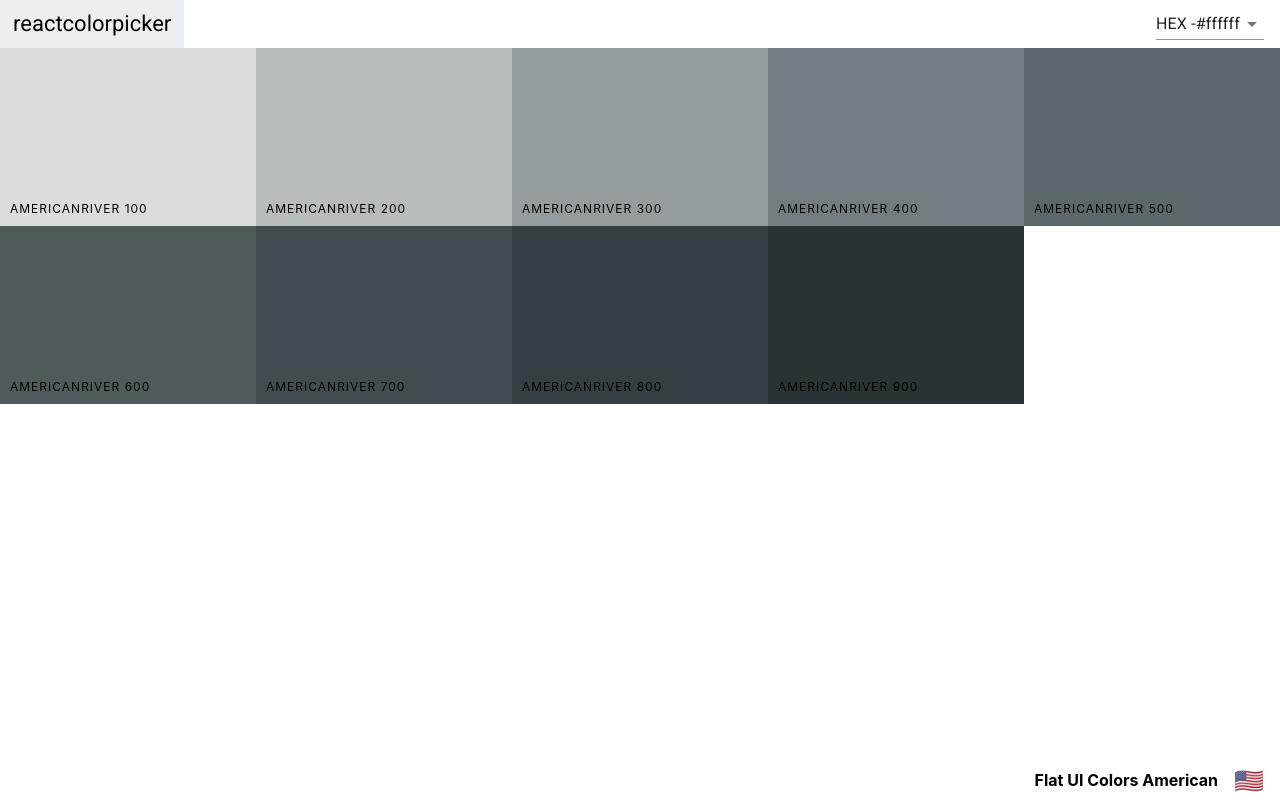
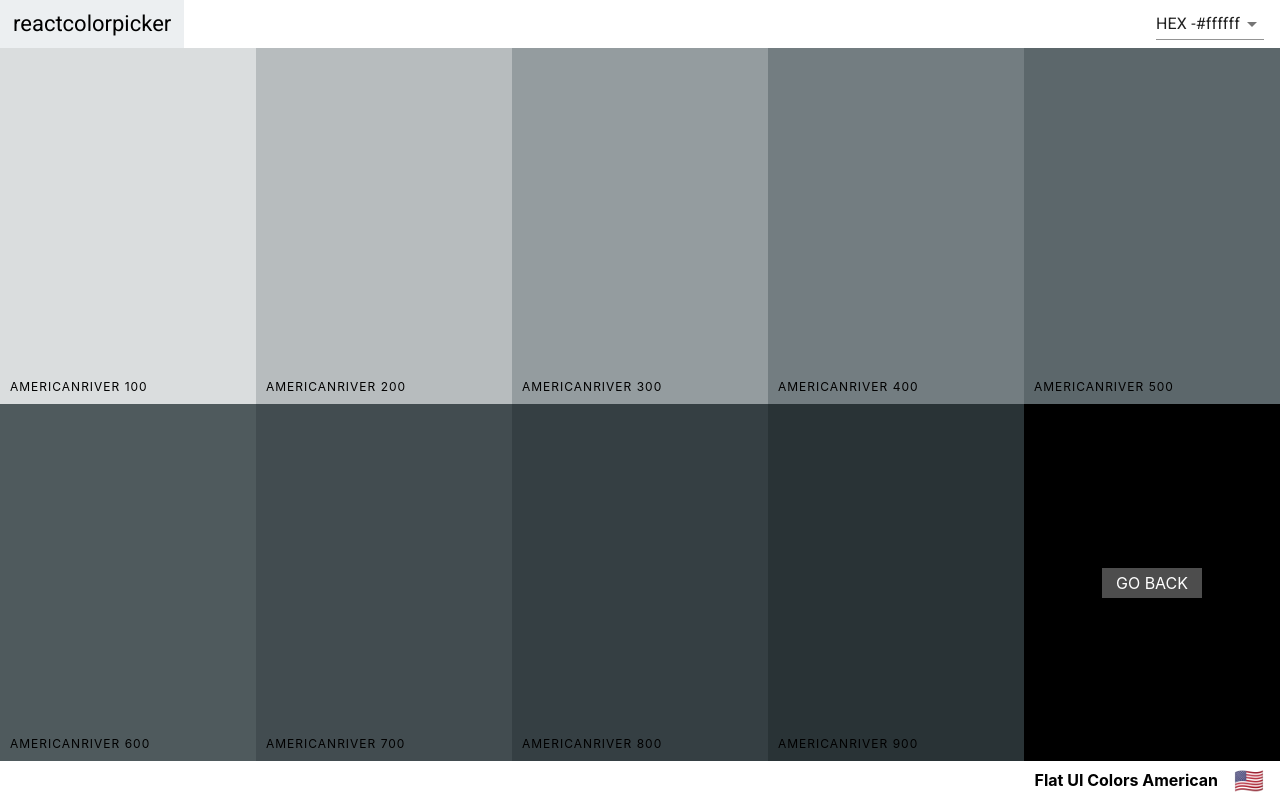
Before and after one commit to hassnian/colors-app, a React (Create React App) app: page /palette/flat-ui-colors-american/americanriver in a window 1280 px wide. Built offline with nearby package versions, Linux system fonts and the light colour scheme.

Commit message:
[ADD] go back link

```diff
--- a/src/ColorBox.css
+++ b/src/ColorBox.css
@@ -7,8 +7,13 @@
     cursor: pointer;
     margin-bottom: -3.5px;
   }
-
-  .copy-button {
+  .SingleColorPalette .ColorBox{
+    height: 50%;
+  }
+  .ColorBox.go-back{
+    background-color: black;
+  }
+  .copy-button , .back-button{
     width: 100px;
     height: 30px;
     position: absolute;
@@ -25,7 +30,13 @@
     color: white;
     text-transform: uppercase;
     border: none;
+    text-decoration: none;
+  }
+  .copy-button{
     opacity: 0;
+  }
+  .back-button{
+    opacity: 1;
   }
 
   .ColorBox:hover .copy-button {
--- a/src/SIngleColorPalette.js
+++ b/src/SIngleColorPalette.js
@@ -2,6 +2,7 @@
 import ColorBox from "./ColorBox";
 import Navbar from './Navbar'
 import PaletteFooter from './PaletteFooter'
+import {Link} from 'react-router-dom'
 export class SIngleColorPalette extends Component {
   constructor(props) {
     super(props);
@@ -29,26 +30,31 @@
   }
   render() {
     const {format}=this.state
-    const {paletteName,emoji} = this.props.palette;
+    const {paletteName,emoji,id} = this.props.palette;
     const colorBoxes = this._shades.map(color => (
       <ColorBox
-        key={color.id}
+        key={color.name}
         name={color.name}
         background={color[format]}
         showLink={false}
       />
     ));
     return (
-      <div className="Palette">
+      <div className="SingleColorPalette Palette">
       <Navbar
       handleChange={this.changeFormat}
       showingAllColors={false}
       />
-        <div className="Palette-colors">{colorBoxes}</div>
+        <div className="Palette-colors">{colorBoxes}
+          <div className="go-back ColorBox">
+            <Link className="back-button" to={`/palette/${id}`} >Go Back</Link>
+          </div>
+        </div>
         <PaletteFooter
         paletteName={paletteName}
         emoji={emoji}
         />
+
       </div>
     );
   }
```
